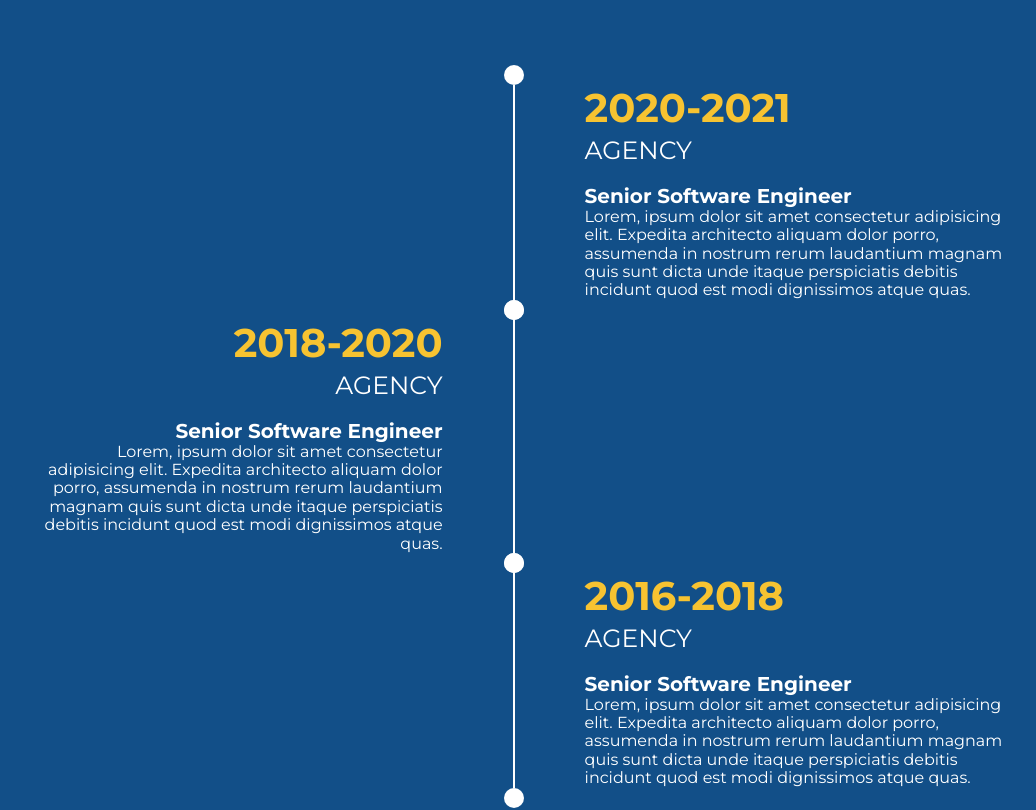
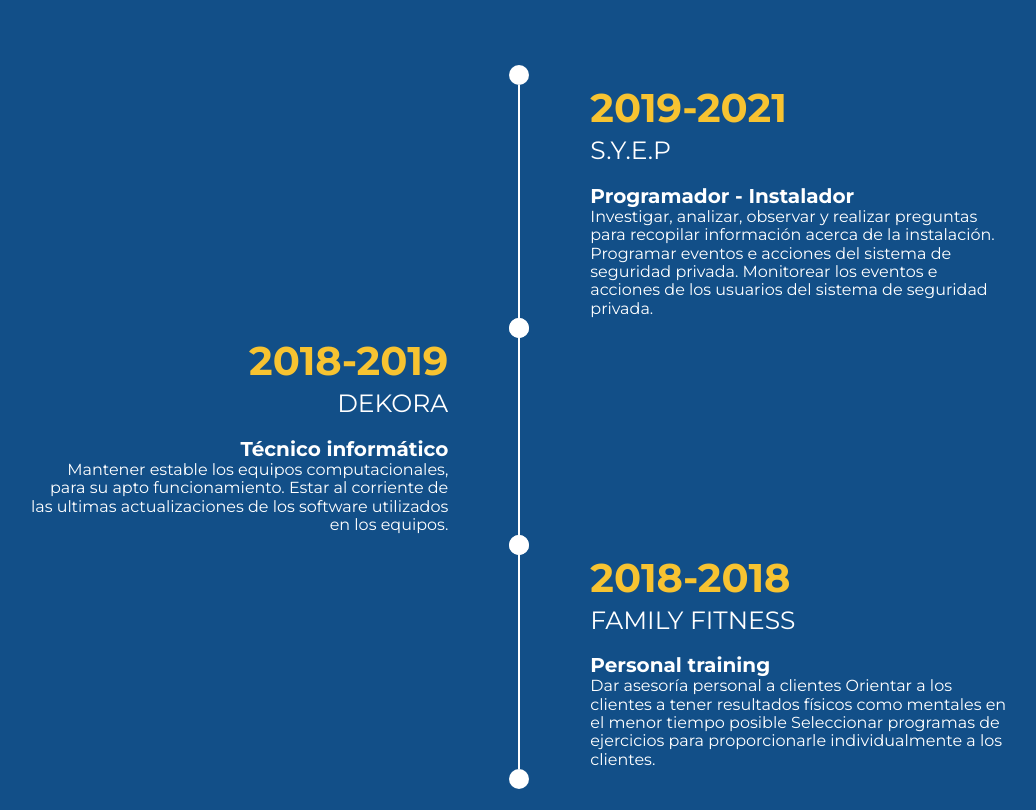
Before and after one commit to AdrianRMV/cv-web, a plain HTML site: page index.html in a window 1280 px wide. Shown: the part 1060-1870 px from the top of the page, without its empty margins (122-1158 px from the left). Drawn offline with nearby package versions, Linux system fonts and the light colour scheme.

Commit message:
Cambios en experiencia

```diff
--- a/index.html
+++ b/index.html
@@ -54,7 +54,8 @@
                     gran hambre de continuar aprendiendo y obtener mas experienca en tecnologías y lenguajes de
                     programación
                 </p>
-                <button class="profile-btn"><a class ="cv"href = "/docs/CV_AdrianRamirez.pdf" download = "CV_AdrianRamirezVazquez.pdf">Descarga cv</a></button>
+                <button class="profile-btn"><a class="cv" href="/docs/CV_AdrianRamirez.pdf"
+                        download="CV_AdrianRamirezVazquez.pdf">Descarga cv</a></button>
             </div>
             <span class="profile-img-section">
                 <img class="profile-img" src="./img/yo png.png" alt="programador" />
@@ -72,23 +73,27 @@
                 <div class="empty"></div>
                 <div class="line"></div>
                 <div class="experience">
-                    <div class="experience-date">2020-2021</div>
-                    <div class="experience-company">Agency</div>
-                    <div class="experience-position">Senior Software Engineer</div>
+                    <div class="experience-date">2019-2021</div>
+                    <div class="experience-company">S.Y.E.P</div>
+                    <div class="experience-position">Programador - Instalador</div>
                     <div class="experience-description">
-                        Lorem, ipsum dolor sit amet consectetur adipisicing elit. Expedita architecto aliquam dolor
-                        porro, assumenda in nostrum rerum laudantium magnam quis sunt dicta unde itaque perspiciatis
-                        debitis incidunt quod est modi dignissimos atque quas.
+                        Investigar, analizar, observar y realizar preguntas para
+                        recopilar información acerca de la instalación.
+                        Programar eventos e acciones del sistema de seguridad
+                        privada.
+                        Monitorear los eventos e acciones de los usuarios del
+                        sistema de seguridad privada.
                     </div>
                 </div>
                 <div class="experience experience_left">
-                    <div class="experience-date">2018-2020</div>
-                    <div class="experience-company">Agency</div>
-                    <div class="experience-position">Senior Software Engineer</div>
+                    <div class="experience-date">2018-2019</div>
+                    <div class="experience-company">DEKORA</div>
+                    <div class="experience-position">Técnico informático</div>
                     <div class="experience-description">
-                        Lorem, ipsum dolor sit amet consectetur adipisicing elit. Expedita architecto aliquam dolor
-                        porro, assumenda in nostrum rerum laudantium magnam quis sunt dicta unde itaque perspiciatis
-                        debitis incidunt quod est modi dignissimos atque quas.
+                        Mantener estable los equipos computacionales, para su
+                        apto funcionamiento.
+                        Estar al corriente de las ultimas actualizaciones de los
+                        software utilizados en los equipos.
                     </div>
                 </div>
                 <div class="line"></div>
@@ -96,13 +101,15 @@
                 <div class="empty"></div>
                 <div class="line"></div>
                 <div class="experience">
-                    <div class="experience-date">2016-2018</div>
-                    <div class="experience-company">Agency</div>
-                    <div class="experience-position">Senior Software Engineer</div>
+                    <div class="experience-date">2018-2018</div>
+                    <div class="experience-company">Family Fitness</div>
+                    <div class="experience-position">Personal training</div>
                     <div class="experience-description">
-                        Lorem, ipsum dolor sit amet consectetur adipisicing elit. Expedita architecto aliquam
-                        dolor porro, assumenda in nostrum rerum laudantium magnam quis sunt dicta unde itaque
-                        perspiciatis debitis incidunt quod est modi dignissimos atque quas.
+                        Dar asesoría personal a clientes
+                        Orientar a los clientes a tener resultados físicos como
+                        mentales en el menor tiempo posible
+                        Seleccionar programas de ejercicios para proporcionarle
+                        individualmente a los clientes.
                     </div>
                 </div>
             </div>
```
